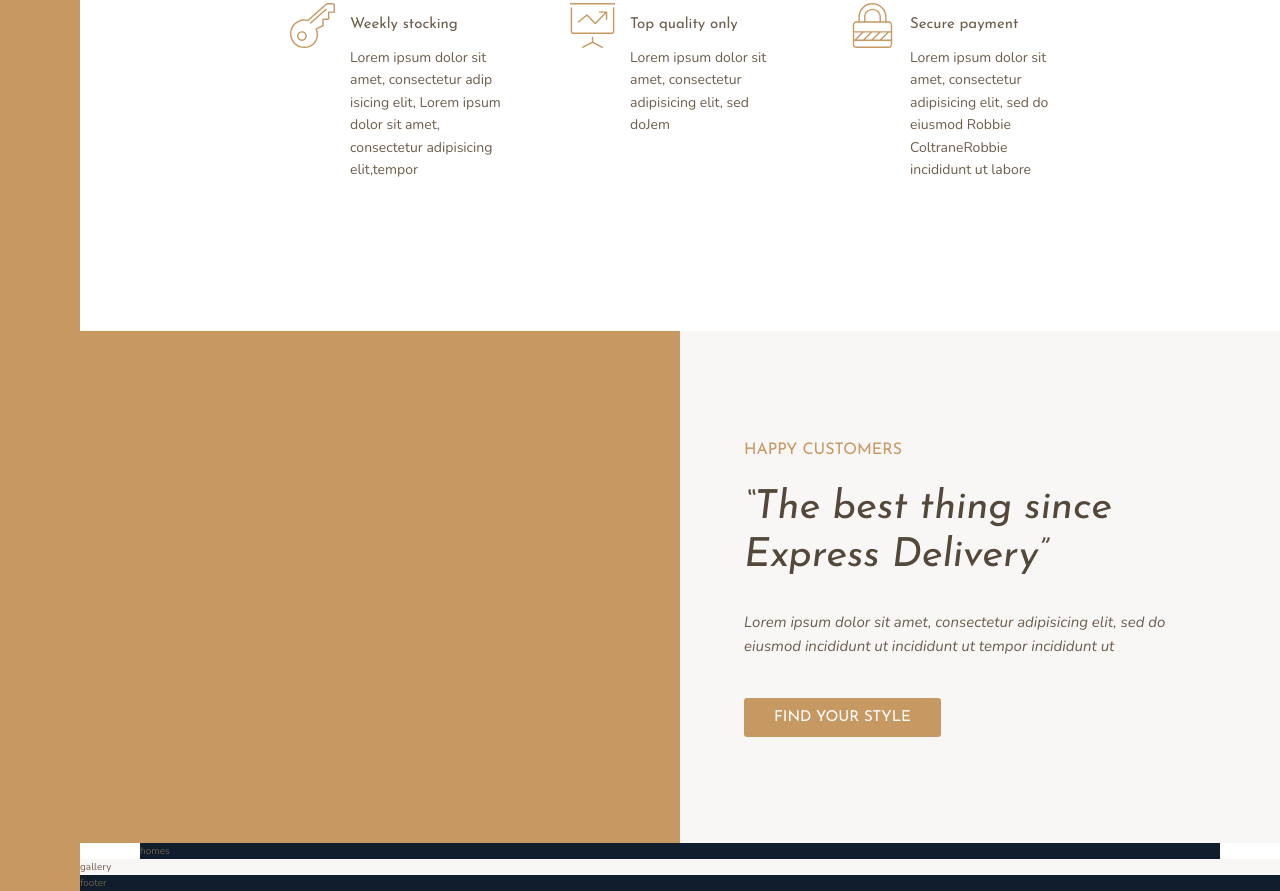
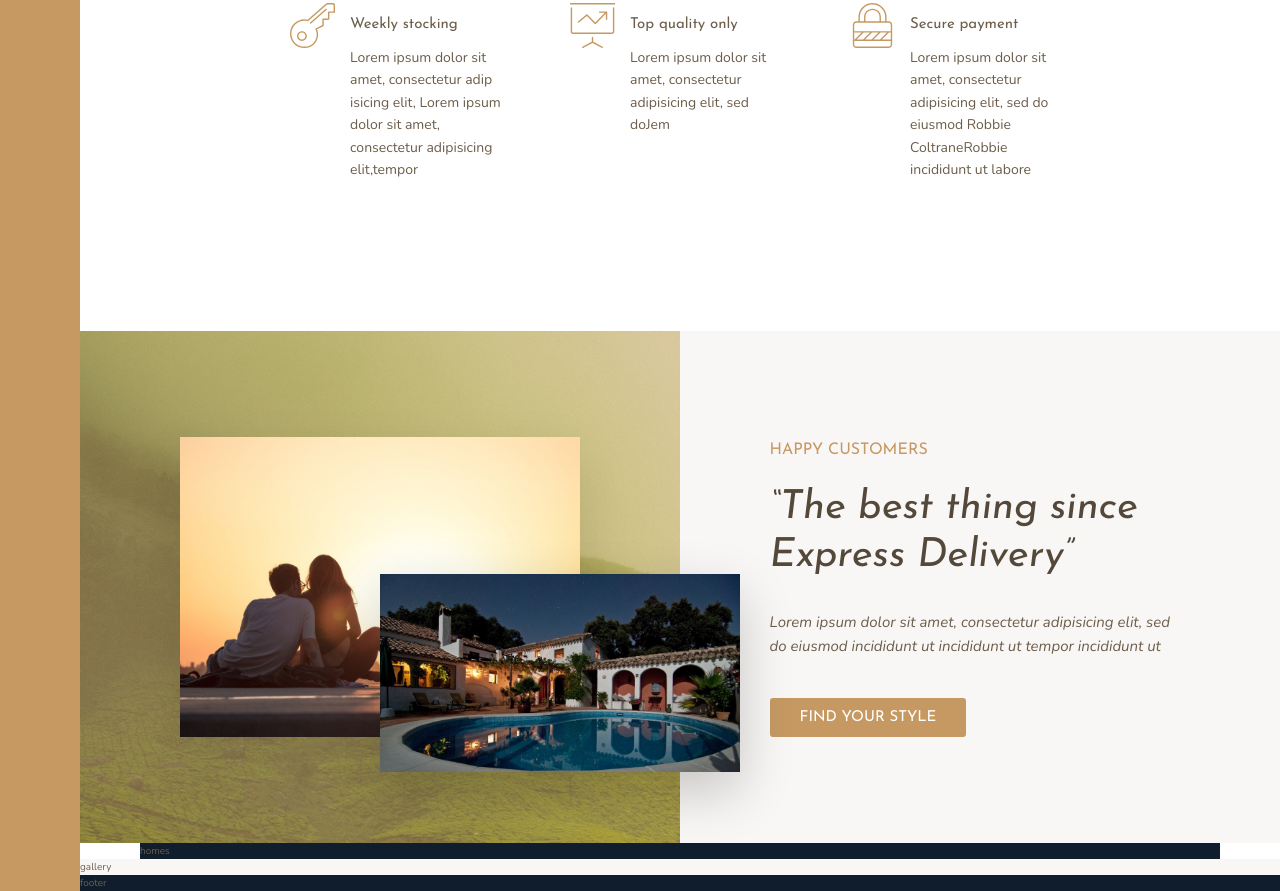
Before and after one commit to Michie1001/whistling-pine, a website: page index.html in a window 1280 px wide. Shown: the part 1007-1898 px from the top of the page. Drawn offline with nearby package versions, Linux system fonts and the light colour scheme.

Commit message:
done with story section

```diff
--- a/index.html
+++ b/index.html
@@ -84,7 +84,8 @@
         </div>
 
         <div class="story__pictures">
-
+            <img src="img/story-1.jpeg" alt="Couple with new house" class="story__img-1">
+            <img src="img/story-2.jpeg" alt="New house" class="story__img-2">
         </div>
 
         <div class="story__content">
--- a/sass/_story.scss
+++ b/sass/_story.scss
@@ -2,16 +2,39 @@
 	&__pictures{
 		background-color: $color-primary;
 		grid-column: full-start / col-end 4;
+		background-image: linear-gradient(
+							rgba($color-primary, .5),
+							rgba($color-primary, .5)),
+							url(../img/back.jpg);
+
+		display: grid;
+		grid-template-columns: repeat(6, 1fr);
+		grid-template-rows: repeat(6, 1fr);
+		align-items: center;
 	}
+
+	&__img-1 {
+		width: 100%;
+		grid-area: 2 / 2 / 6 / 6;
+		box-shadow: 0 2rem 5rem rgba(#000, .1);
+	}
+	&__img-2 {
+		width: 120%;
+		grid-area: 4 / 4 / 6 / 7;
+		z-index: 10;
+		box-shadow: 0 2rem 5rem rgba(#000, .2);
+	}
+
 	&__content{
 		background-color: $color-grey-light-1;
 		grid-column: col-start 5 / full-end;
-		padding: 6rem 5vw;
+		padding: 6rem 7vw;
 
 		display: grid;
 		align-content: center;
 		justify-items: start;
 	}
+
 	&__text{
 		font-size: 1.5rem;
 		font-style: italic;
```
Also changed, not shown: css/style.css.
